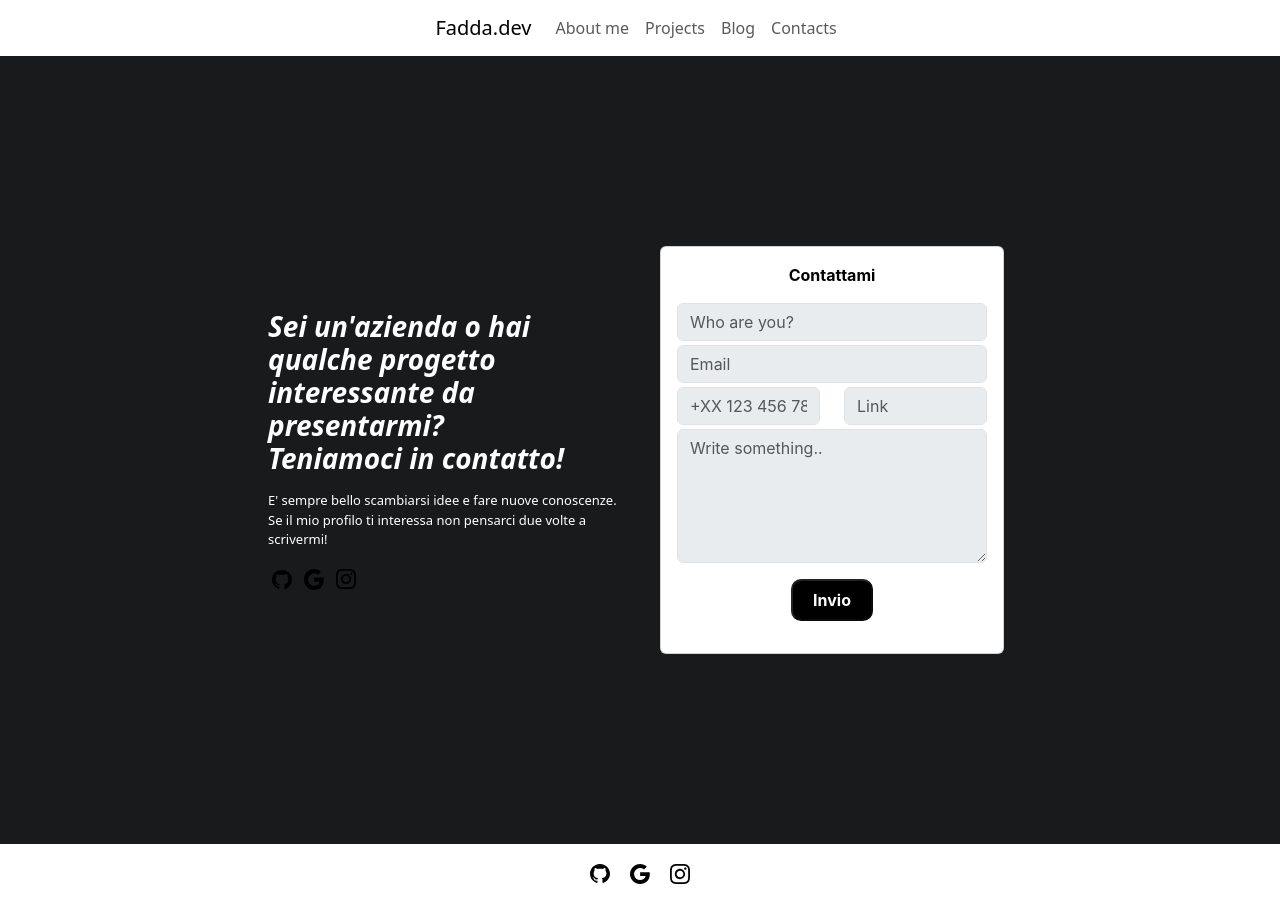
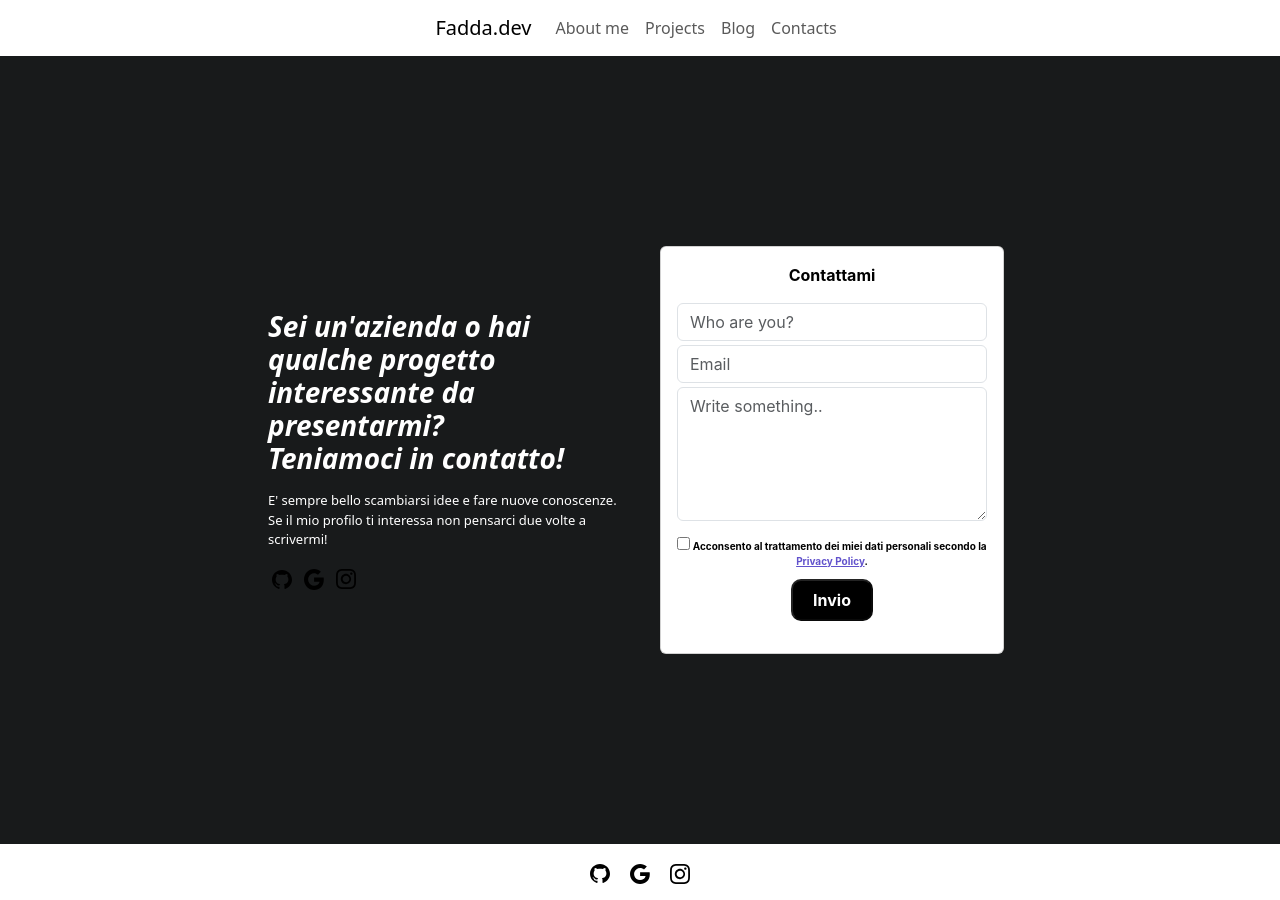
Before and after one commit to EmanuelFadda/EmanuelFadda.github.io, a Jekyll site: the page built from contacts.html, in a window 1280 px wide. Built offline with Jekyll 4.4.1, drawn with Linux system fonts in a browser that asks for light colours; some web fonts are replaced.

Commit message:
aggiunta policy privacy

```diff
--- a/contacts.html
+++ b/contacts.html
@@ -64,30 +64,19 @@ layout: default
                     <form action="" method="POST">
                         <div class="form-row">
                             <div class="col-sm my-1">
-                                <input disabled type="text" name="name" required maxlength="30" class="form-control" placeholder="Who are you?">
+                                <input type="text" name="name" required maxlength="30" class="form-control" placeholder="Who are you?">
                             </div>
                             <div class="col-sm my-1">
-                                <input disabled type="text" name="email" maxlength="30" class="form-control" placeholder="Email">
+                                <input type="text" name="email" maxlength="30" class="form-control" placeholder="Email">
                             </div>
-                            <div class="col my-1">
-                                <div class="row ">
-                                    <div class="col">
-                                        <input disabled type="tel" name="phone_number" maxlength="15" class="form-control" placeholder="+XX 123 456 7890">
-                                    </div>
-                                    <div class="col">
-                                        <input  disabled type="text" name="link" maxlength="40" class="form-control" placeholder="Link">
-                                    </div>
-                                </div>
-                            </div>
-                            <textarea class="form-control" disabled required maxlength="200" name="message" rows="5" placeholder="Write something.." ></textarea>
+
+                            <textarea class="form-control" required maxlength="200" name="message" rows="5" placeholder="Write something.." ></textarea>
                             <div class="my-3">
-                                <!--
                                 <label style="font-size:10px;display:block; margin-bottom: 10px;">
-                                <input disabled type="checkbox" name="consenso_privacy" required>
-                                Acconsento al trattamento dei miei dati personali secondo la <a href="/privacy" target="_blank">Privacy Policy</a>.
+                                <input type="checkbox" name="consenso_privacy" required>
+                                Acconsento al trattamento dei miei dati personali secondo la <a href="https://www.iubenda.com/privacy-policy/51665975" class="iubenda-black iubenda-noiframe iubenda-embed iubenda-noiframe " title="Privacy Policy ">Privacy Policy</a><script type="text/javascript">(function (w,d) {var loader = function () {var s = d.createElement("script"), tag = d.getElementsByTagName("script")[0]; s.src="https://cdn.iubenda.com/iubenda.js"; tag.parentNode.insertBefore(s,tag);}; if(w.addEventListener){w.addEventListener("load", loader, false);}else if(w.attachEvent){w.attachEvent("onload", loader);}else{w.onload = loader;}})(window, document);</script>.
                                 </label>
-                             <div class="h-captcha" data-sitekey="f504b992-1bf2-4288-9f2a-d9eea7e4f6a6"></div>
-                                -->
+                                <div class="h-captcha" data-sitekey="f504b992-1bf2-4288-9f2a-d9eea7e4f6a6"></div>
                                 <button disabled type="submit"><b>Invio<b></button>
                             </div>
                         </div>
```
